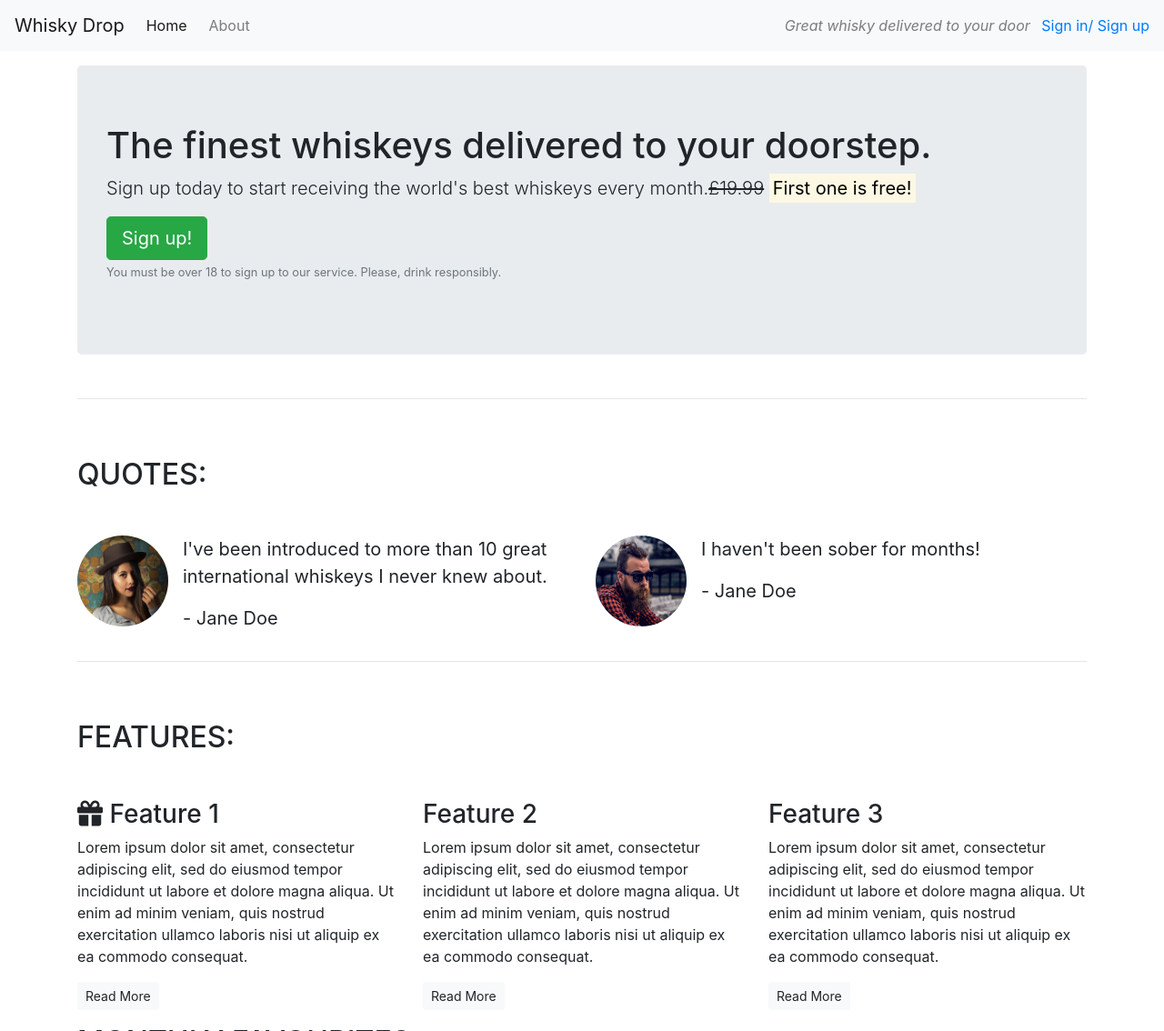
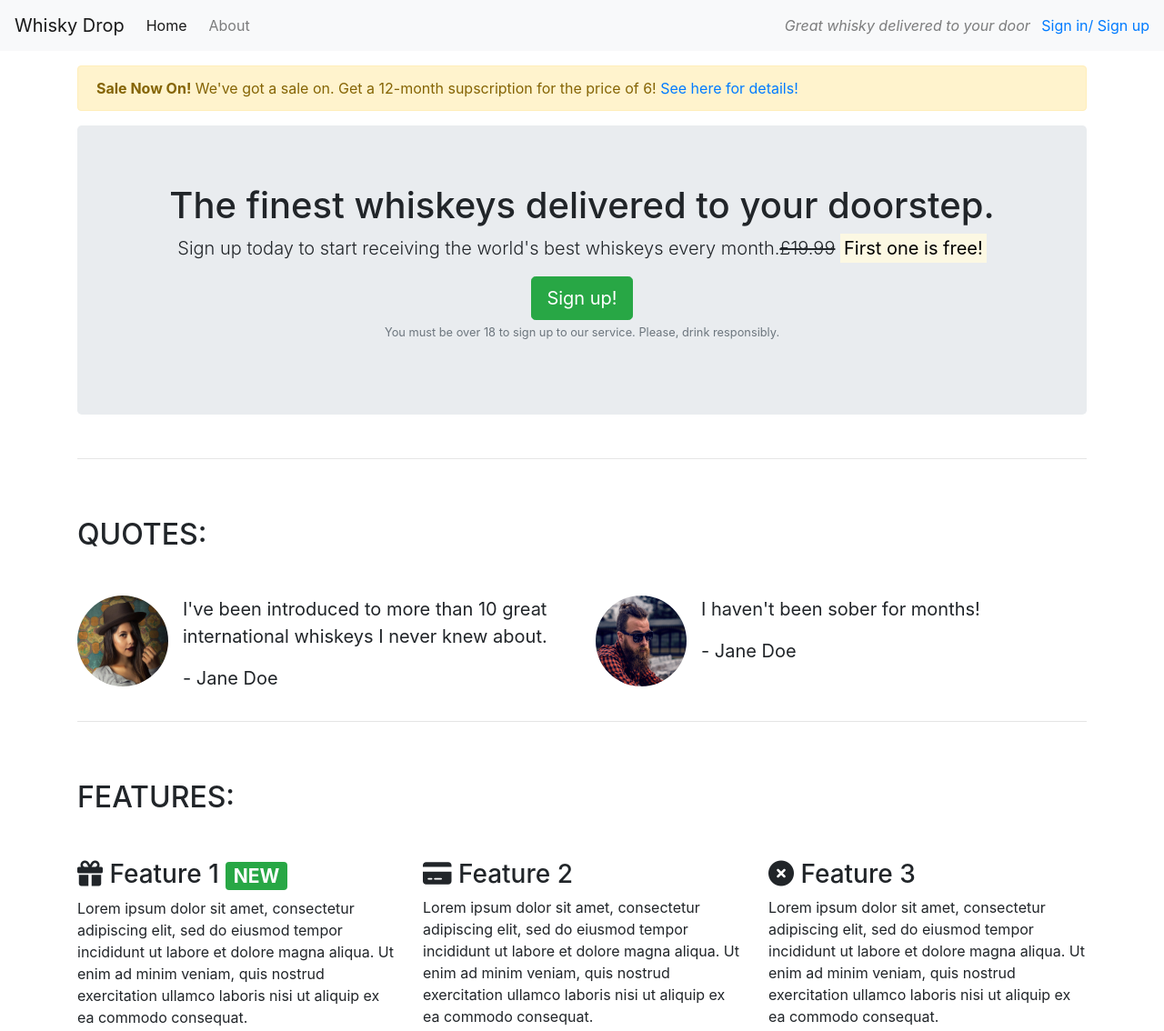
Before and after one commit to antoniog675/My-First-Bootstrap-Site, a plain HTML site: page index.html in a window 1280 px wide. Shown: the top 1134 px of the page at 91% size. Drawn offline with nearby package versions, Linux system fonts and the light colour scheme.

Commit message:
Added alert, and made it responsive to mobile screen, centered text for callout

```diff
--- a/index.html
+++ b/index.html
@@ -21,10 +21,17 @@
         </div>
     </nav>
     <article class="container mt-3">
+        <div class="row d-none d-sm-block">
+            <div class="col-12">
+                <div class="alert alert-warning">
+                    <strong>Sale Now On!</strong> We've got a sale on. Get a 12-month supscription for the price of 6! <a href="">See here for details!</a>
+                </div>
+            </div>
+        </div>
         <!-- Callout -->
         <div class="row">
             <div class="col-12">
-                <section class="callout jumbotron">
+                <section class="callout jumbotron text-center">
                     <h1>The finest whiskeys delivered to your doorstep.</h1>
                     <p class="lead">Sign up today to start receiving the world's best whiskeys every month.<s class="d-none d-sm-inline">£19.99</s>
                     <span class="d-inine d-sm-none"><br></span>
@@ -86,21 +93,21 @@
             <div class="row">
                 <div class="col-12 col-md-6 col-lg-4">
                     <div class="feature">
-                        <h3><i class="fa-solid fa-gift"></i> Feature 1</h3>
+                        <h3><i class="fa-solid fa-gift d-none d-sm-inline"></i> Feature 1 <span class="badge badge-success">NEW</span></h3>
                         <p>Lorem ipsum dolor sit amet, consectetur adipiscing elit, sed do eiusmod tempor incididunt ut labore et dolore magna aliqua. Ut enim ad minim veniam, quis nostrud exercitation ullamco laboris nisi ut aliquip ex ea commodo consequat.</p>
                         <p><a class="btn btn-sm btn-light">Read More</a></p>
                     </div>
                 </div>
                 <div class="col-12 col-md-6 col-lg-4">
                     <div class="feature">
-                        <h3>Feature 2</h3>
+                        <h3><i class="fa-solid fa-credit-card d-none d-sm-inline"></i> Feature 2</h3>
                         <p>Lorem ipsum dolor sit amet, consectetur adipiscing elit, sed do eiusmod tempor incididunt ut labore et dolore magna aliqua. Ut enim ad minim veniam, quis nostrud exercitation ullamco laboris nisi ut aliquip ex ea commodo consequat.</p>
                         <p><a class="btn btn-sm btn-light">Read More</a></p>
                     </div>
                 </div>
                 <div class="col-12 d-md-none d-lg-block col-lg-4">
                     <div class="feature">
-                        <h3>Feature 3</h3>
+                        <h3><i class="fa-solid fa-circle-xmark d-none d-sm-inline"></i> Feature 3</h3>
                         <p>Lorem ipsum dolor sit amet, consectetur adipiscing elit, sed do eiusmod tempor incididunt ut labore et dolore magna aliqua. Ut enim ad minim veniam, quis nostrud exercitation ullamco laboris nisi ut aliquip ex ea commodo consequat.</p>
                         <p><a class="btn btn-sm btn-light">Read More</a></p>
                     </div>
```
